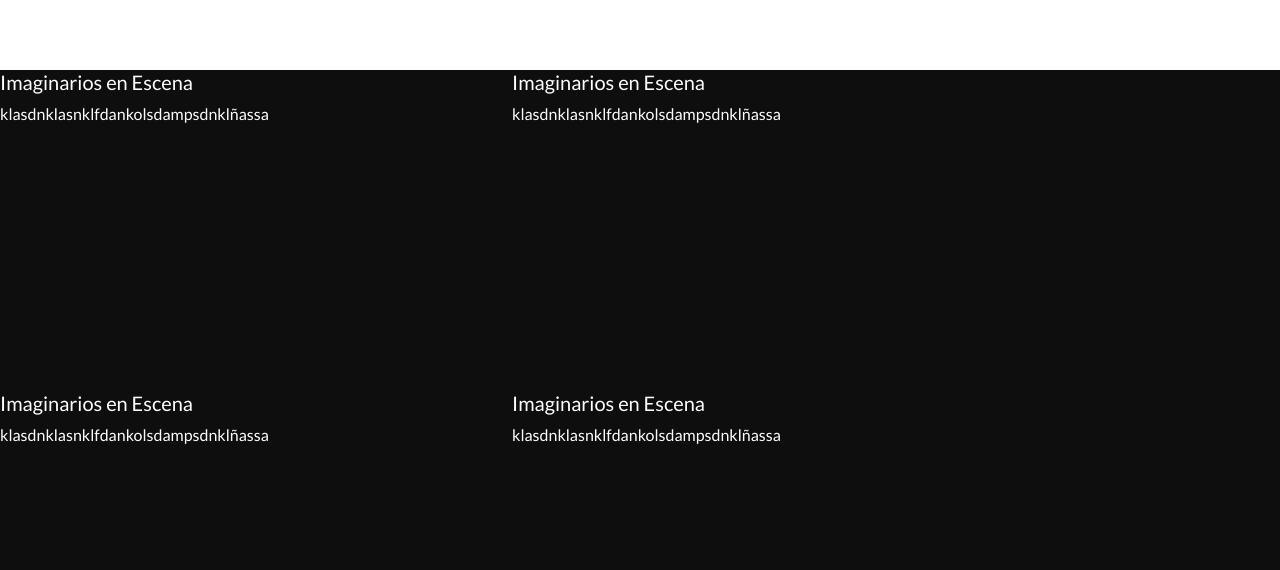
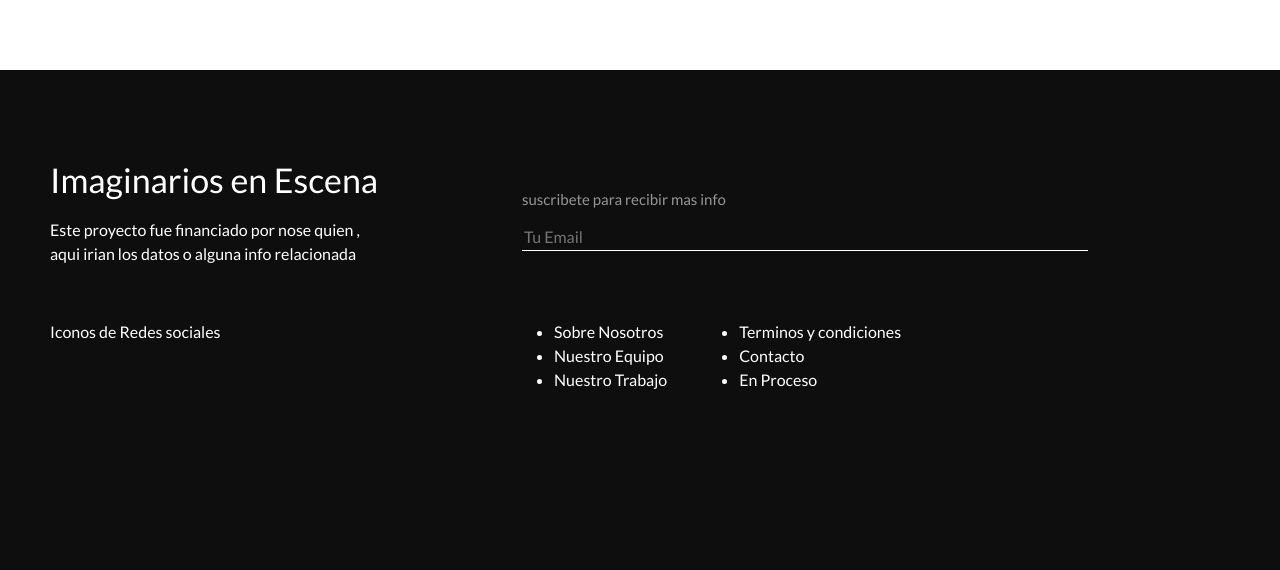
Before and after one commit to LucasA75/PruebaParallaxImaginarios, a React (Vite) app: page / in a window 1280 px wide. Shown: the part 4530-5100 px from the top of the page. Built offline with nearby package versions, Linux system fonts and the light colour scheme.

Commit message:
feat: intial footer

```diff
--- a/src/components/Footer/Footer.css
+++ b/src/components/Footer/Footer.css
@@ -1,8 +1,56 @@
 .containerFooter {
-  height: 642px;
+  height: 500px;
   color: white;
   background: #0e0e0e;
   display: grid;
   grid-template-columns: 1fr 1.5fr;
   grid-template-rows: 1fr 1fr;
+  padding: 50px;
 }
+
+.emailFooter,
+.datosPaginaFooter {
+  display: flex;
+  flex-direction: column;
+  justify-content: center;
+}
+
+.datosPaginaFooter {
+  gap: 8px;
+}
+
+.datosPaginaFooter h5 {
+  font-size: 34px;
+  font-style: normal;
+  font-weight: 500;
+  line-height: 44px;
+}
+
+.datosPaginaFooter p {
+  width: 70%;
+}
+
+.email {
+  display: flex;
+  flex-direction: column;
+  width: 80%;
+}
+
+.emailFooter p {
+  color: var(--969696, #969696);
+  font-size: 15px;
+  font-style: normal;
+  font-weight: 500;
+  line-height: normal;
+}
+
+.emailFooter input {
+  background-color: transparent;
+  border: 0;
+  border-bottom: 1px solid white;
+  color: white;
+}
+.masInfoFooter {
+  display: flex;
+  gap: 40px;
+}
--- a/src/components/Footer/Footer.jsx
+++ b/src/components/Footer/Footer.jsx
@@ -6,19 +6,29 @@ const Footer = () => {
     <div className="containerFooter">
       <div className="datosPaginaFooter">
         <h5>Imaginarios en Escena</h5>
-        <p>klasdnklasnklfdankolsdampsdnklñassa</p>
+        <p>Este proyecto fue financiado por nose quien , aqui irian los datos o alguna info relacionada
+        </p>
+      </div>
+      <div className="emailFooter">
+        <p>suscribete para recibir mas info</p>
+        <label className="email">
+        <input placeholder="Tu Email" name="email"></input>
+        </label>
       </div>
       <div className="datosContactoFooter">
-        <h5>Imaginarios en Escena</h5>
-        <p>klasdnklasnklfdankolsdampsdnklñassa</p>
-      </div>
-      <div className="EmailFooter">
-        <h5>Imaginarios en Escena</h5>
-        <p>klasdnklasnklfdankolsdampsdnklñassa</p>
+        <p>Iconos de Redes sociales</p>
       </div>
       <div className="masInfoFooter">
-        <h5>Imaginarios en Escena</h5>
-        <p>klasdnklasnklfdankolsdampsdnklñassa</p>
+        <ul>
+          <li>Sobre Nosotros</li>
+          <li>Nuestro Equipo</li>
+          <li>Nuestro Trabajo</li>
+        </ul>
+        <ul>
+          <li>Terminos y condiciones</li>
+          <li>Contacto</li>
+          <li>En Proceso</li>
+        </ul>
       </div>
     </div>
   );
```
